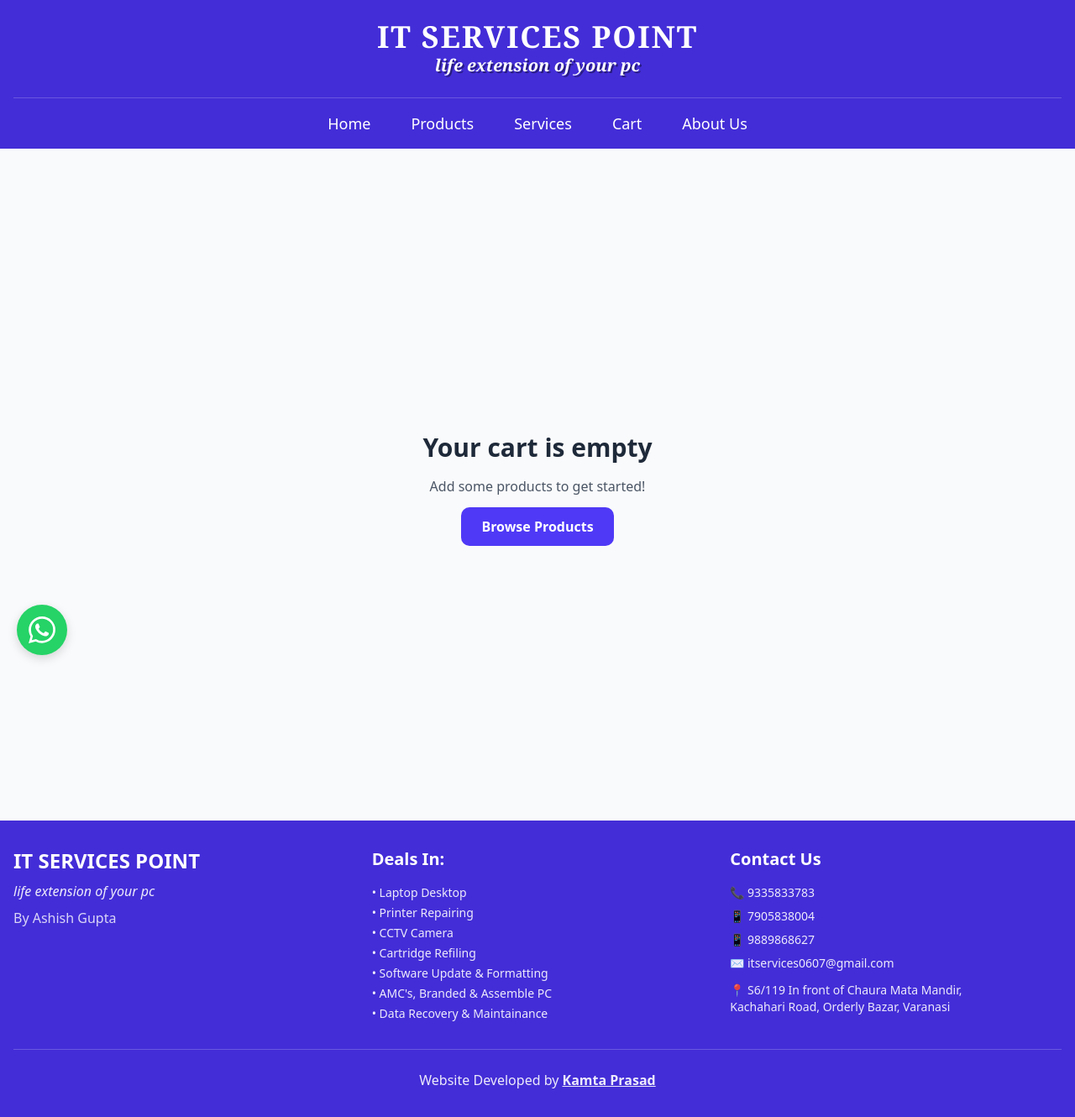
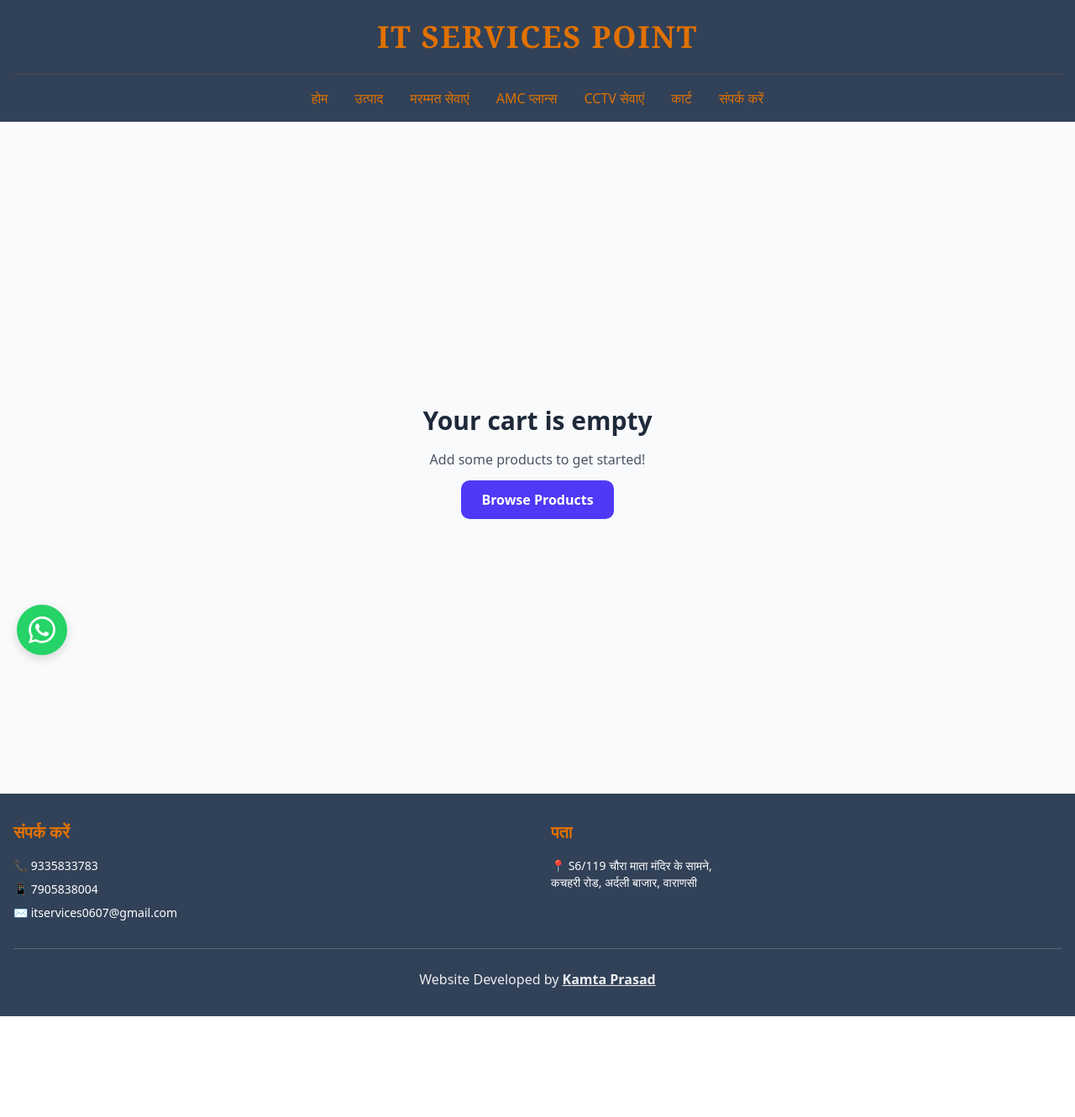
Before and after one commit to kp1153/itpoint, a Next.js app: page /cart in a window 1280 px wide. Shown: the whole page at 84% size. After the commit the page ends 1210 px from the top, so only its background shows below. Built offline with nearby package versions, Linux system fonts and the light colour scheme.

Commit message:
force deploy

```diff
--- a/components/AboutSection.js
+++ b/components/AboutSection.js
@@ -26,15 +26,6 @@ export default function AboutSection() {
               <span className="font-bold">"IT Services Point"</span> वाराणसी में स्थित एक विश्वसनीय सेवा प्रदाता है। हम AMC's, ब्रांडेड और असेंबल PC, डेटा रिकवरी और मेंटेनेंस की सेवाएं देते हैं। अशीष गुप्ता के नेतृत्व में, हम ग्राहकों को गुणवत्तापूर्ण और किफायती समाधान प्रदान करने के लिए प्रतिबद्ध हैं।
             </p>
           </div>
-          {/* Contact Info */}
-          <div className="bg-white p-8 rounded-lg shadow-md text-center">
-            <h3 className="text-2xl font-bold text-indigo-700 mb-4">संपर्क करें</h3>
-            <div className="space-y-2 text-gray-700">
-              <p>📍 S6/119, चौरा माता मंदिर के सामने, कचहरी रोड, ऑर्डरली बाजार, वाराणसी</p>
-              <p>📞 9335833783 | 7905838004 | 9889868627</p>
-              <p>✉️ it.services.point2174@gmail.com</p>
-            </div>
-          </div>
         </div>
       </div>
     </section>
--- a/components/Footer.js
+++ b/components/Footer.js
@@ -1,42 +1,25 @@
 export default function Footer() {
   return (
-    <footer className="bg-indigo-700 text-white py-8">
+    <footer className="bg-slate-700 text-white py-8">
       <div className="max-w-7xl mx-auto px-4">
-        <div className="grid md:grid-cols-3 gap-8">
-          {/* About Section */}
+        <div className="grid md:grid-cols-2 gap-8">
+          {/* Contact Section */}
           <div>
-            <h3 className="text-2xl font-bold mb-2">IT SERVICES POINT</h3>
-            <p className="text-white/90 italic mb-2">life extension of your pc</p>
-            <p className="text-white/80">By Ashish Gupta</p>
+            <h4 className="text-xl font-semibold mb-4 text-amber-600">संपर्क करें</h4>
+            <div className="space-y-2 text-white text-sm">
+              <p>📞 9335833783</p>
+              <p>📱 7905838004</p>
+              <p>✉️ itservices0607@gmail.com</p>
+            </div>
           </div>
 
-          {/* Services Section */}
+          {/* Address Section */}
           <div>
-            <h4 className="text-xl font-semibold mb-4">Deals In:</h4>
-            <ul className="space-y-1 text-white/90 text-sm">
-              <li>• Laptop Desktop</li>
-              <li>• Printer Repairing</li>
-              <li>• CCTV Camera</li>
-              <li>• Cartridge Refiling</li>
-              <li>• Software Update & Formatting</li>
-              <li>• AMC's, Branded & Assemble PC</li>
-              <li>• Data Recovery & Maintainance</li>
-            </ul>
-          </div>
-
-          {/* Contact Section */}
-          <div>
-            <h4 className="text-xl font-semibold mb-4">Contact Us</h4>
-            <div className="space-y-2 text-white/90 text-sm">
-              <p>📞 9335833783</p>
-              <p>📱 7905838004</p>
-              <p>📱 9889868627</p>
-              <p>✉️ itservices0607@gmail.com</p>
-              <p className="mt-3">
-                📍 S6/119 In front of Chaura Mata Mandir,<br />
-                Kachahari Road, Orderly Bazar, Varanasi
-              </p>
-            </div>
+            <h4 className="text-xl font-semibold mb-4 text-amber-600">पता</h4>
+            <p className="text-white text-sm">
+              📍 S6/119 चौरा माता मंदिर के सामने,<br />
+              कचहरी रोड, अर्दली बाजार, वाराणसी
+            </p>
           </div>
         </div>
 
@@ -47,7 +30,7 @@ export default function Footer() {
               href="https://www.web-developer-kp.com"
               target="_blank"
               rel="noopener noreferrer"
-              className="font-semibold hover:text-white underline"
+              className="font-semibold hover:text-amber-600 underline"
             >
               Kamta Prasad
             </a>
--- a/components/Navbar.js
+++ b/components/Navbar.js
@@ -14,26 +14,24 @@ export default function Navbar() {
   const [isOpen, setIsOpen] = useState(false);
 
   const navLinks = [
-    { title: "Home", href: "/" },
-    { title: "Products", href: "/products" },
-    { title: "Services", href: "/#services" },
-    { title: "Cart", href: "/cart" },
-    { title: "About Us", href: "/#about" },
+    { title: "होम", href: "/" },
+    { title: "उत्पाद", href: "/products" },
+    { title: "मरम्मत सेवाएं", href: "/repair-services" },
+    { title: "AMC प्लान्स", href: "/amc-plans" },
+    { title: "CCTV सेवाएं", href: "/cctv-services" },
+    { title: "कार्ट", href: "/cart" },
+    { title: "संपर्क करें", href: "/contact" },
   ];
 
   return (
-    <nav className="bg-indigo-700 text-white shadow-lg">
+    <nav className="bg-slate-700 text-amber-600 shadow-lg">
       <div className="max-w-7xl mx-auto px-4">
         <div className="flex items-center justify-between py-6 min-h-[80px]">
           <div className="flex items-center gap-3 w-full justify-center text-center">
             <div className="text-center">
-              <h1 className="text-4xl font-extrabold tracking-wider text-white font-serif">
+              <h1 className="text-4xl font-extrabold tracking-wider text-amber-600 font-serif">
                 IT SERVICES POINT
               </h1>
-
-              <p className="text-xl font-semibold italic text-white font-serif drop-shadow-[2px_2px_0px_rgba(0,0,0,0.4)]">
-                life extension of your pc
-              </p>
             </div>
           </div>
 
@@ -42,15 +40,15 @@ export default function Navbar() {
             <Sheet open={isOpen} onOpenChange={setIsOpen}>
               <SheetTrigger asChild>
                 <button className="p-2 hover:bg-white/10 rounded">
-                  <Menu className="h-8 w-8" />
+                  <Menu className="h-8 w-8 text-amber-600" />
                 </button>
               </SheetTrigger>
               <SheetContent
                 side="left"
                 className="w-[280px] bg-white overflow-y-auto"
               >
-                <SheetTitle className="text-xl font-bold text-rose-600 mb-6">
-                  Menu
+                <SheetTitle className="text-xl font-bold text-slate-700 mb-6">
+                  मेनू
                 </SheetTitle>
 
                 <div className="flex flex-col space-y-4">
@@ -58,7 +56,7 @@ export default function Navbar() {
                     <Link
                       key={link.href}
                       href={link.href}
-                      className="text-lg font-medium text-amber-600 hover:text-indigo-600 py-2"
+                      className="text-lg font-medium text-amber-600 hover:text-slate-700 py-2"
                       onClick={() => setIsOpen(false)}
                     >
                       {link.title}
@@ -71,13 +69,13 @@ export default function Navbar() {
         </div>
 
         {/* Desktop Menu */}
-        <div className="hidden md:block py-3 border-t border-white/20">
-          <div className="flex items-center justify-center gap-12">
+        <div className="hidden md:block py-3 border-t border-amber-600/20">
+          <div className="flex items-center justify-center gap-8">
             {navLinks.map((link) => (
               <Link
                 key={link.href}
                 href={link.href}
-                className="text-lg font-medium hover:text-[#00d4ff] transition-colors py-1"
+                className="text-base font-medium hover:text-white transition-colors py-1"
               >
                 {link.title}
               </Link>
```
